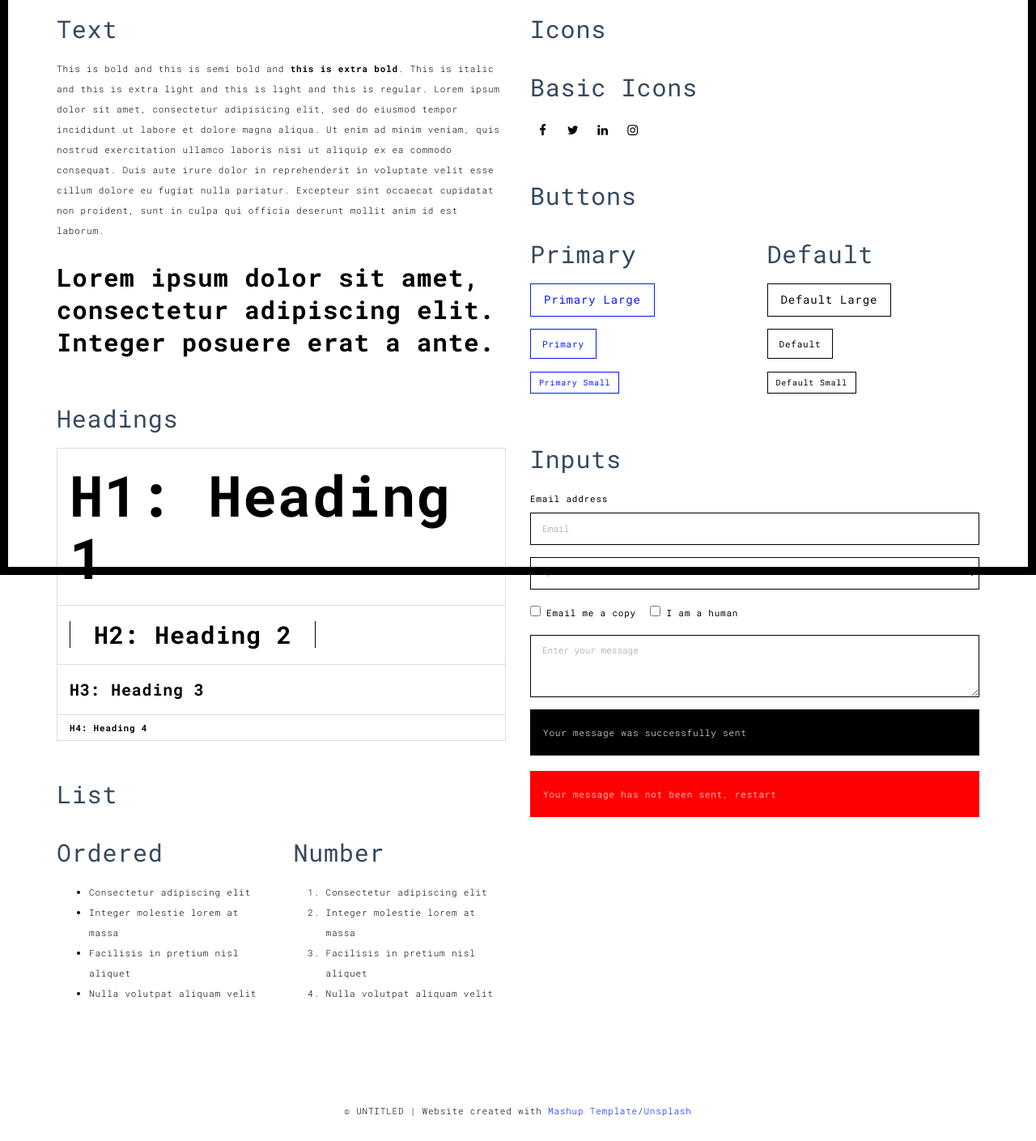
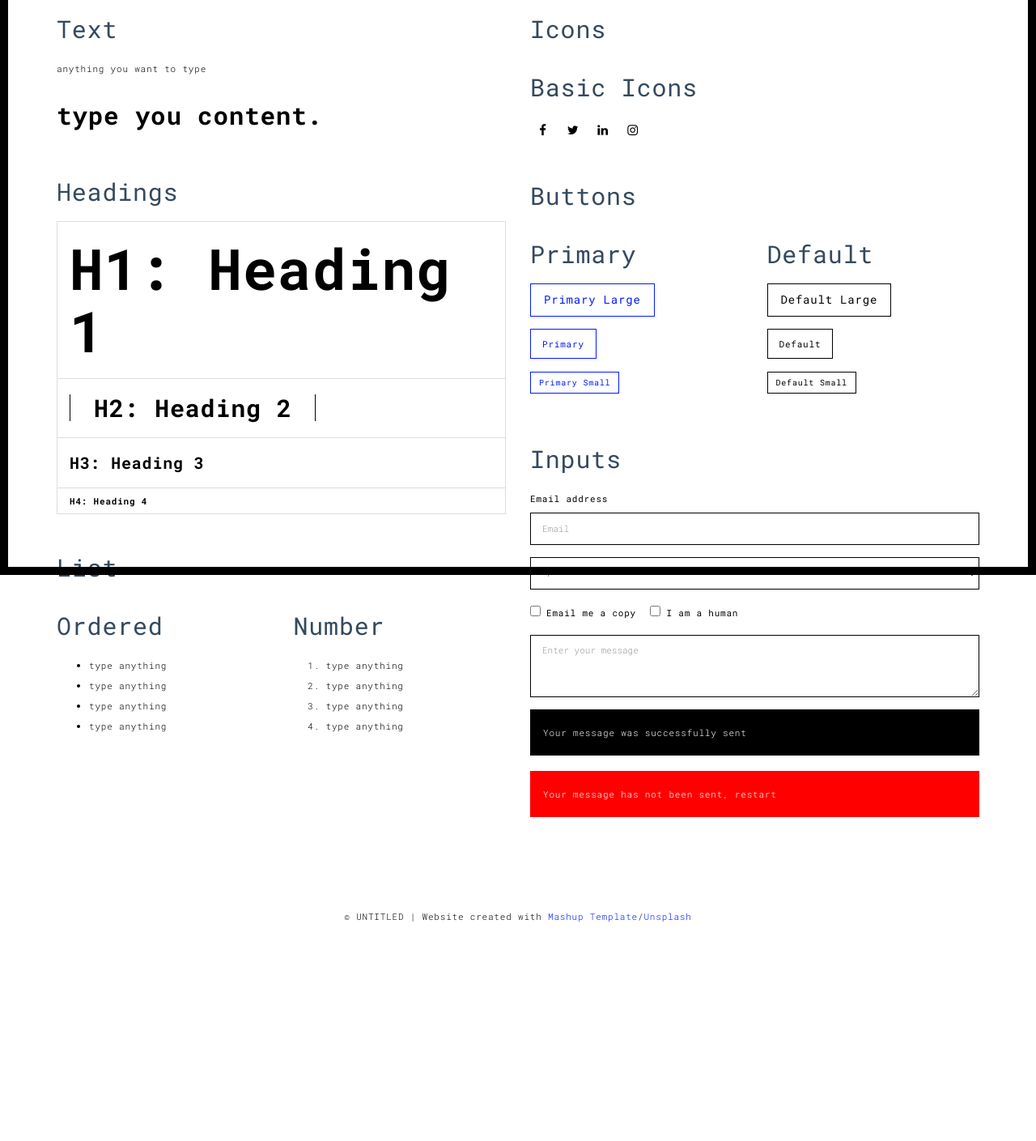
Before and after one commit to ssubhash977/portfolio-website, a Flask app: template templates/components.html in a window 1280 px wide. Shown: the part 90-1499 px from the top of the page at 81% size. After the commit the page ends 1229 px from the top, so only its background shows below. Run offline with Flask 2, Linux system fonts and the light colour scheme; the template is opened without the code that fills it, so the values that code supplies are empty.

Commit message:
Update components.html

```diff
--- a/templates/components.html
+++ b/templates/components.html
@@ -59,16 +59,9 @@
 
         <div class="template-example">
           <h2 class="template-title-example">Text</h2>
-          <p>This is bold and this is semi bold and <b>this is extra bold</b>. This is italic and this is extra light and this is light
-          and this is regular. Lorem ipsum dolor sit amet, consectetur adipisicing elit, sed do eiusmod
-          tempor incididunt ut labore et dolore magna aliqua. Ut enim ad minim veniam,
-          quis nostrud exercitation ullamco laboris nisi ut aliquip ex ea commodo
-          consequat. Duis aute irure dolor in reprehenderit in voluptate velit esse
-          cillum dolore eu fugiat nulla pariatur. Excepteur sint occaecat cupidatat non
-          proident, sunt in culpa qui officia deserunt mollit anim id est laborum.
-
+          <p>anything you want to type
           <blockquote>
-            <p>Lorem ipsum dolor sit amet, consectetur adipiscing elit. Integer posuere erat a ante.</p>
+            <p>type you content.</p>
           </blockquote>
 
           </p>
@@ -93,19 +86,19 @@
             <div class="col-md-6">
               <h3 class="template-title-example">Ordered</h3>
               <ul>
-                <li>Consectetur adipiscing elit</li>
-                <li>Integer molestie lorem at massa</li>
-                <li>Facilisis in pretium nisl aliquet</li>
-                <li>Nulla volutpat aliquam velit</li>
+                <li>type anything</li>
+                <li>type anything</li>
+                <li>type anything</li>
+                <li>type anything</li>
               </ul>
             </div>
             <div class="col-md-6">
               <h3 class="template-title-example">Number</h3>
               <ol>
-                <li>Consectetur adipiscing elit</li>
-                <li>Integer molestie lorem at massa</li>
-                <li>Facilisis in pretium nisl aliquet</li>
-                <li>Nulla volutpat aliquam velit</li>
+                <li>type anything</li>
+                <li>type anything</li>
+                <li>type anything</li>
+                <li>type anything</li>
               </ol>
             </div>
           </div>
```
